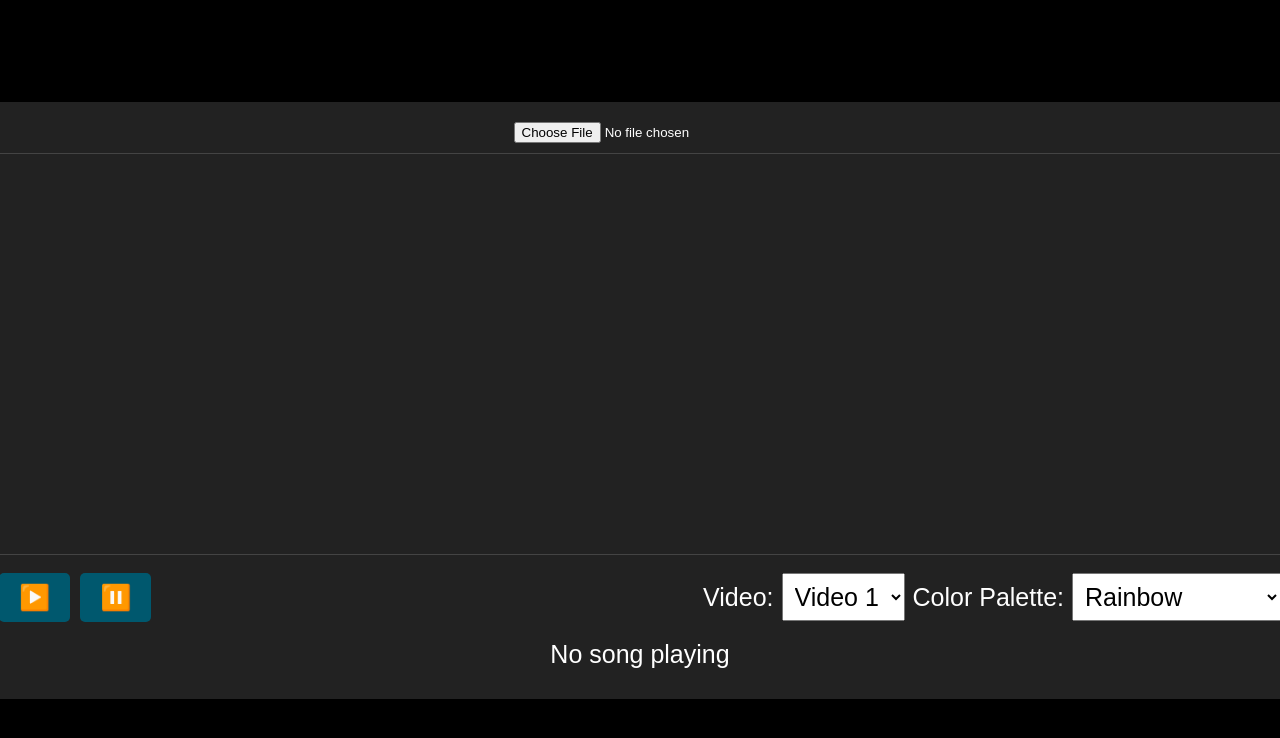
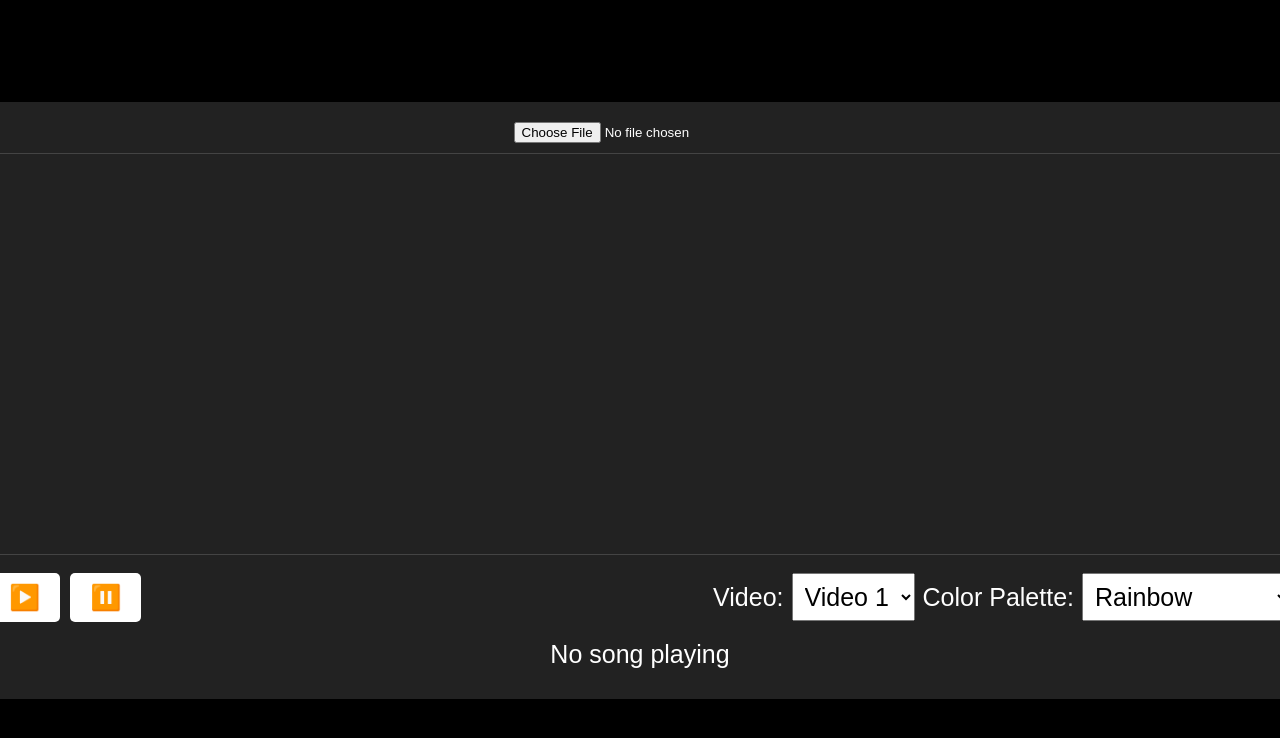
Before and after one commit to parinwarishui/audio-visualizer, a plain HTML site: page index.html in a window 1280 px wide. Shown: the top 738 px of the page. Drawn offline with Linux system fonts and the light colour scheme.

Commit message:
attempt to fix video bug / more palettes

```diff
--- a/index.html
+++ b/index.html
@@ -23,6 +23,8 @@
             padding: 20px;
             border-radius: 10px;
             box-shadow: 0 0 10px rgba(0, 0, 0, 0.5);
+            z-index: 10;
+            position: relative;
         }
         #visualizer {
             display: block;
@@ -44,7 +46,7 @@
             align-items: center;
         }
         .controls button {
-            background-color: #00586e;
+            background-color: #ffffff;
             border: none;
             color: #fff;
             padding: 10px 20px;
@@ -58,7 +60,7 @@
             font-size: 25px;
         }
         .controls button:hover {
-            background-color: #00586e;
+            background-color: #b4b4b4;
         }
         .song-title {
             margin: 10px 0;
@@ -108,6 +110,8 @@
                     <option value="bluepastel">Blue Pastel</option>
                     <option value="neon">Neon</option>
                     <option value="zebracrossing">Zebra Crossing</option>
+                    <option value="grayscale">Grayscale</option>
+                    <option value="trafficlights">Traffic Lights</option>
                     <option value="white">White</option>
                 </select>
             </div>
--- a/visualizer.js
+++ b/visualizer.js
@@ -1,15 +1,16 @@
-// getting the items from html file
-const audioinput = document.getElementById('audioFile');
-const playbutton = document.getElementById('playButton');
-const pausebutton = document.getElementById('pauseButton');
+// Getting elements from the HTML file
+const audioInput = document.getElementById('audioFile');
+const playButton = document.getElementById('playButton');
+const pauseButton = document.getElementById('pauseButton');
 const canvas = document.getElementById('visualizer');
 const ctx = canvas.getContext('2d');
 const colorPalette = document.getElementById('colorPalette');
 const songTitle = document.getElementById('songTitle');
-let currentVideo = document.getElementById('videoChoice');
+const videoChoice = document.getElementById('videoChoice');
+let currentVideo = document.getElementById('video1');
 
-// set canvas dimensions to the computer window
-canvas.width = 1280;
+// Set canvas dimensions
+canvas.width = 1300;
 canvas.height = 400;
 
 let audioContext;
@@ -17,21 +18,29 @@ let audioElement;
 let sourceNode;
 
 let analyser;
-let frequencyarray;
+let frequencyArray;
 let bufferLength;
 
-// set the file uploading + play/pause
-audioinput.addEventListener('change', HandleFiles);
-playbutton.addEventListener('click', () => {
+// Event listeners
+audioInput.addEventListener('change', handleFiles);
+playButton.addEventListener('click', () => {
+    console.log('Play button clicked');
     if (audioElement) {
         audioElement.play();
+        if (currentVideo) {
             currentVideo.play();
         }
+        console.log('Audio and video should be playing');
+    }
 });
-pausebutton.addEventListener('click', () => {
+pauseButton.addEventListener('click', () => {
+    console.log('Pause button clicked');
     if (audioElement) {
         audioElement.pause();
+        if (currentVideo) {
             currentVideo.pause();
+        }
+        console.log('Audio and video should be paused');
     }
 });
 
@@ -39,6 +48,7 @@ videoChoice.addEventListener('change', (event) => {
     const selectedVideoId = event.target.value;
     const newVideo = document.getElementById(selectedVideoId);
     if (newVideo !== currentVideo) {
+        console.log(`Switching from ${currentVideo.id} to ${newVideo.id}`);
         currentVideo.pause();
         currentVideo.style.display = 'none';
         currentVideo.currentTime = 0;
@@ -78,7 +88,7 @@ const palettes = {
         'rgb(135, 206, 250)',
         'rgb(135, 206, 235)',
         'rgb(173, 216, 230)',
-    'rgb(135, 206, 250)',
+        'rgb(135, 206, 250)'
     ],
     neon: [
         'rgb(255,0,0)',
@@ -88,7 +98,12 @@ const palettes = {
         'rgb(0,255,255)',
         'rgb(0,0,255)',
         'rgb(255,0,255)',
-        'rgb(255,20,147)',
+        'rgb(255,20,147)'
+    ],
+    trafficlights: [
+        'rgb(255,0,0)',
+        'rgb(255,255,0)',
+        'rgb(0,255,0)',
     ],
     zebracrossing: [
         'rgb(255,255,255)',
@@ -103,24 +118,34 @@ const palettes = {
         'rgb(0,0,0)',
         'rgb(255,255,255)',
         'rgb(0,0,0)',
-        'rgb(255,255,255)',
+        'rgb(255,255,255)'
+    ],
+    grayscale: [
+        'rgb(76, 76, 76)',
+        'rgb(149, 149, 149)',
+        'rgb(218, 218, 218)',
+        'rgb(143, 143, 143)',
+        'rgb(128, 128, 128)',
+        'rgb(28, 28, 28)',
+        'rgb(145, 145, 145)',
+        'rgb(187, 47, 110)'
     ],
     white: [
         'rgb(255, 255, 255)'
     ]
-}
+};
 
 // make a url of the input music file
-function HandleFiles(event) {
+function handleFiles(event) {
     const file = event.target.files[0];
     if (file) {
         const fileURL = URL.createObjectURL(file);
-        InitializeAudio(fileURL, file.name);
+        initializeAudio(fileURL, file.name);
     }
 }
 
-// initialize the audio file received,
-function InitializeAudio(fileURL, fileName) {
+// initialize the audio file received
+function initializeAudio(fileURL, fileName) {
     if (audioContext) audioContext.close();
 
     audioContext = new (window.AudioContext || window.webkitAudioContext)();
@@ -135,17 +160,17 @@ function InitializeAudio(fileURL, fileName) {
 
     analyser.fftSize = 256;
     bufferLength = analyser.frequencyBinCount;
-    frequencyarray = new Uint8Array(bufferLength);
+    frequencyArray = new Uint8Array(bufferLength);
 
-    songTitle.textContent = ("NOW PLAYING: " + fileName.slice(0, -4));
-    CreateTheVisualizer();
+    songTitle.textContent = `NOW PLAYING: ${fileName.slice(0, -4)}`;
+    createVisualizer();
 }
 
-function CreateTheVisualizer() {
-    requestAnimationFrame(CreateTheVisualizer);
+function createVisualizer() {
+    requestAnimationFrame(createVisualizer);
 
     // get each frequencies in the song playing
-    analyser.getByteFrequencyData(frequencyarray);
+    analyser.getByteFrequencyData(frequencyArray);
 
     ctx.fillStyle = 'rgba(0, 0, 0, 0.2)';
     ctx.fillRect(0, 0, canvas.width, canvas.height);
@@ -154,20 +179,24 @@ function CreateTheVisualizer() {
     const spacing = 3;
     let x = 0;
 
-    const numberOfBars = 100; //fix the amount of bars to limit only the lower frequencies
+    const numberOfBars = 100; // Limit number of bars for lower frequencies
     const selectedPalette = palettes[colorPalette.value];
     const colorCount = Math.min(numberOfBars, selectedPalette.length);
 
-    // Draw the bars up
+    // Draw the bars
     for (let i = 0; i < numberOfBars; i++) {
-        // use custom weighting to balance the frequencies
-        const weighting = 1 + (i / numberOfBars); // Custom weighting
-        const barHeight = frequencyarray[i] * weighting;
+        // Custom weighting for balancing frequencies
+        const weighting = 1 + (i / numberOfBars);
+        const barHeight = frequencyArray[i] * weighting;
 
-        // calculate the colorIndex based on the position(number) of the bar
+        // Calculate color index based on bar position
         const colorIndex = Math.floor((i / numberOfBars) * colorCount);
         ctx.fillStyle = selectedPalette[colorIndex];
         ctx.fillRect(x, canvas.height - barHeight, barWidth, barHeight);
         x += barWidth + spacing;
     }
 }
+
+document.addEventListener('DOMContentLoaded', () => {
+    currentVideo.pause();
+});
```
Lines whose indentation alone changed are shown as unchanged.
